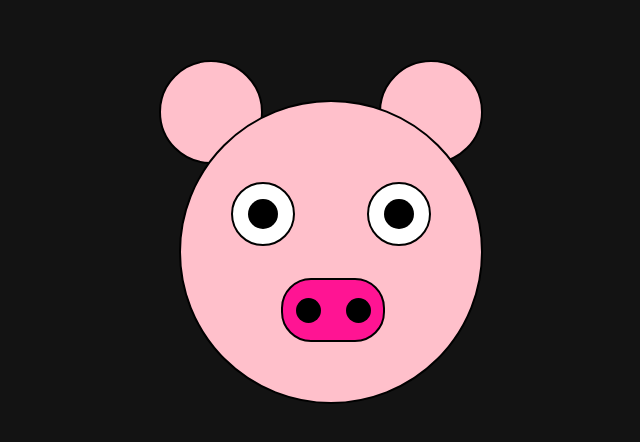
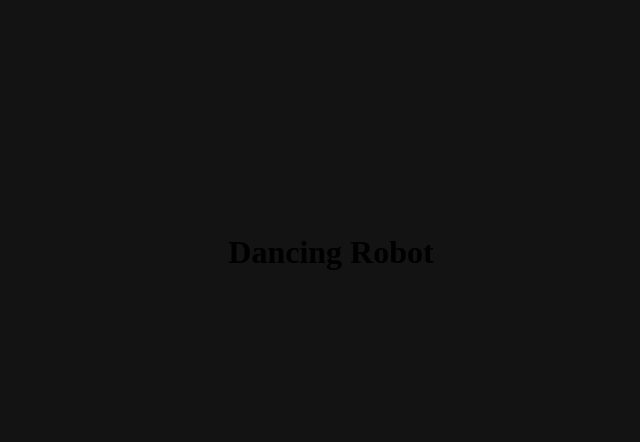
Before and after one commit to VALLIAPALLI-NARENDRA/Dancing-Robot, a plain HTML site: page index.html in a window 1280 px wide. Shown: the part 156-598 px from the top of the page, without its empty margins (309-949 px from the left). Drawn offline with Linux system fonts and the light colour scheme.

Commit message:
Update index.html

```diff
--- a/index.html
+++ b/index.html
@@ -1,26 +1,35 @@
 <!DOCTYPE html>
-<html lang="en">
+<html>
+
 <head>
-    <meta charset="UTF-8" />
-    <title>Pig Face</title>
-    <link rel="stylesheet" href="style.css" />
+  <meta charset="UTF-8">
+  <meta name="viewport" content="width=device-width, initial-scale=1.0">
+  <meta http-equiv="X-UA-Compatible" content="ie=edge">
+  <title>Robot Dance Page By Vishnu</title>
+  <link rel="stylesheet" href="style.css">
 </head>
+
 <body>
-    <div class="main_div">
-      <div class="ear left-ear"></div>
-      <div class="ear right-ear"></div>
-      <div class="face">
-        <div class="eye left-eye">
-          <div class="pupil"></div>
+  <h1>Dancing Robot</h1>
+  <div class="robots">
+    <div class="android">
+      <div class="head">
+        <div class="eyes">
+          <div class="left_eye"></div>
+          <div class="right_eye"></div>
         </div>
-        <div class="eye right-eye">
-          <div class="pupil"></div>
       </div>
-        <div class="nose">
-          <div class="nostril"></div>
-          <div class="nostril"></div>
+      <div class="upper_body">
+        <div class="left_arm"></div>
+        <div class="torso"></div>
+        <div class="right_arm"></div>
+      </div>
+      <div class="lower_body">
+        <div class="left_leg"></div>
+        <div class="right_leg"></div>
       </div>
     </div>
   </div>
 </body>
+
 </html>
```
Lines whose indentation alone changed are shown as unchanged.
